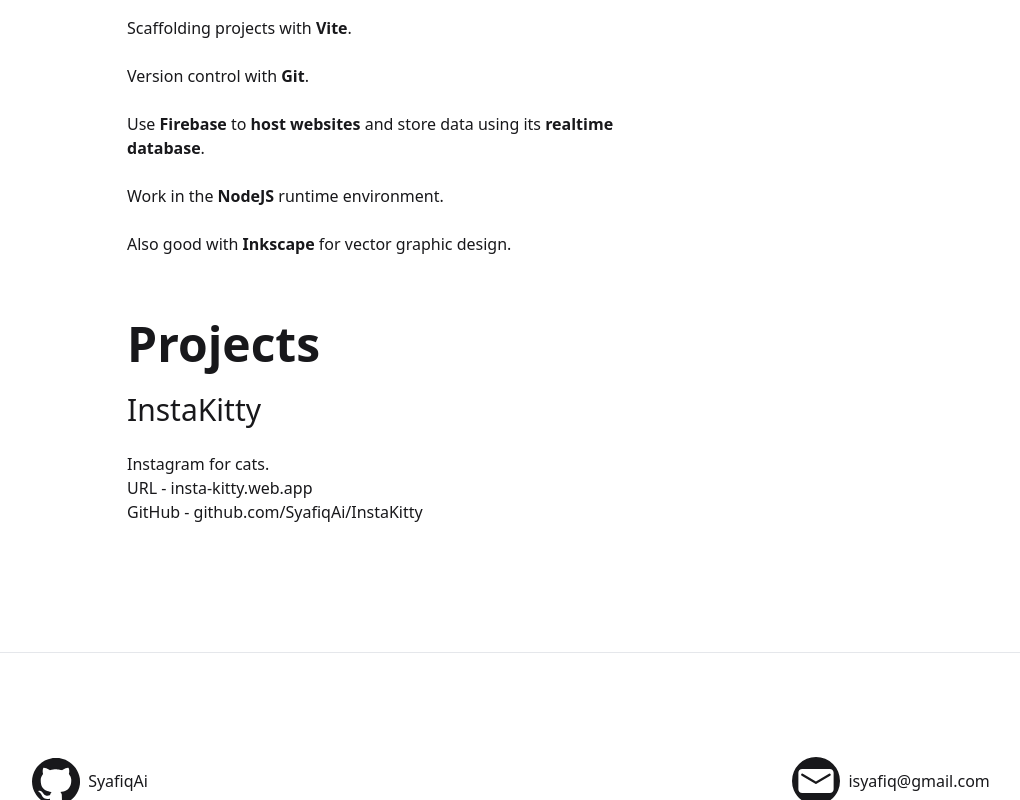
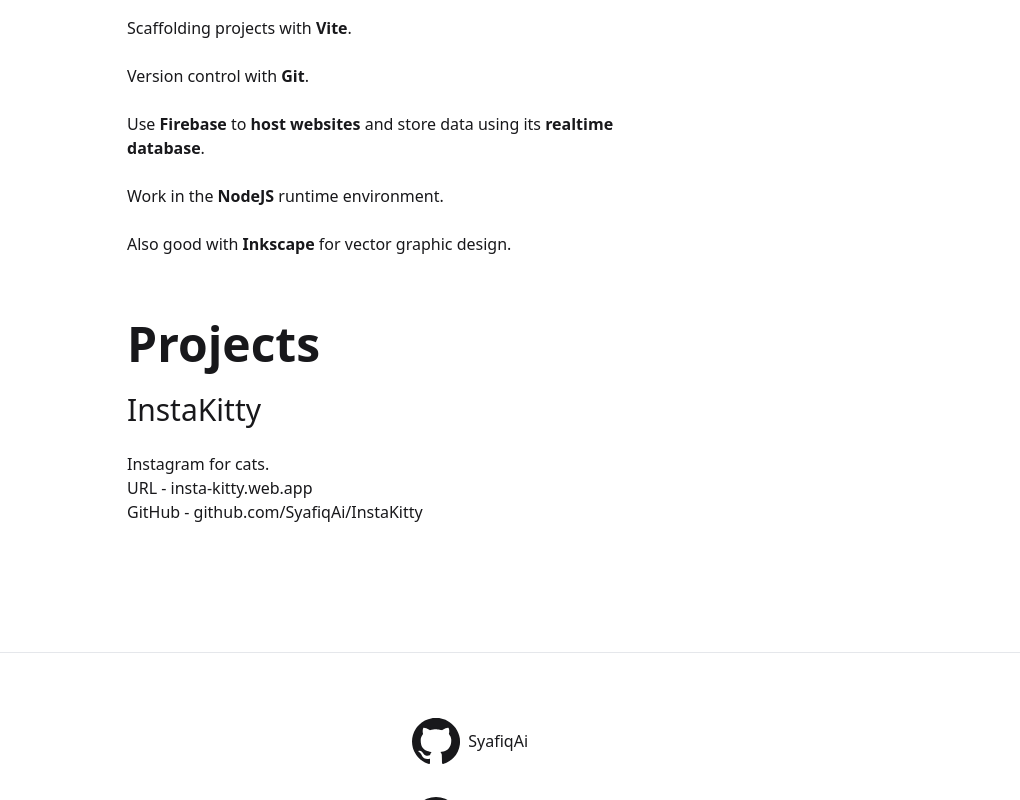
Before and after one commit to SyafiqAi/portfolio, a Vue app: page / in a window 1280 px wide. Shown: the part 2000-2800 px from the top of the page, without its empty margins (129-1149 px from the left). Built offline with nearby package versions, Linux system fonts and the light colour scheme.

Commit message:
added responsive footer

```diff
--- a/src/components/Footer.vue
+++ b/src/components/Footer.vue
@@ -1,13 +1,12 @@
 <template>
-  <footer class="lg:flex justify-around lg:w-full">
-    <a href="https://github.com/SyafiqAi" class="flex items-center">
+  <footer :class="footerStyle">
+    <a href="https://github.com/SyafiqAi" class="flex items-center mb-8">
       <figure class="size-12 inline-block mr-2">
         <GithubLogo />
       </figure>
       SyafiqAi
     </a>
 
-    <br />
 
     <div class="flex items-center">
       <figure class="size-12 inline-block mr-2">
@@ -20,4 +19,12 @@
 <script setup>
 import EmailLogo from "@/assets/logos/EmailLogo.vue";
 import GithubLogo from "@/assets/logos/GithubLogo.vue";
+import { ref } from "vue";
+
+const props = defineProps(['responsive'])
+const footerStyle = ref('')
+if (props.responsive) {
+    footerStyle.value = 'lg:flex lg:justify-around lg:w-full'
+}
+
 </script>
```
